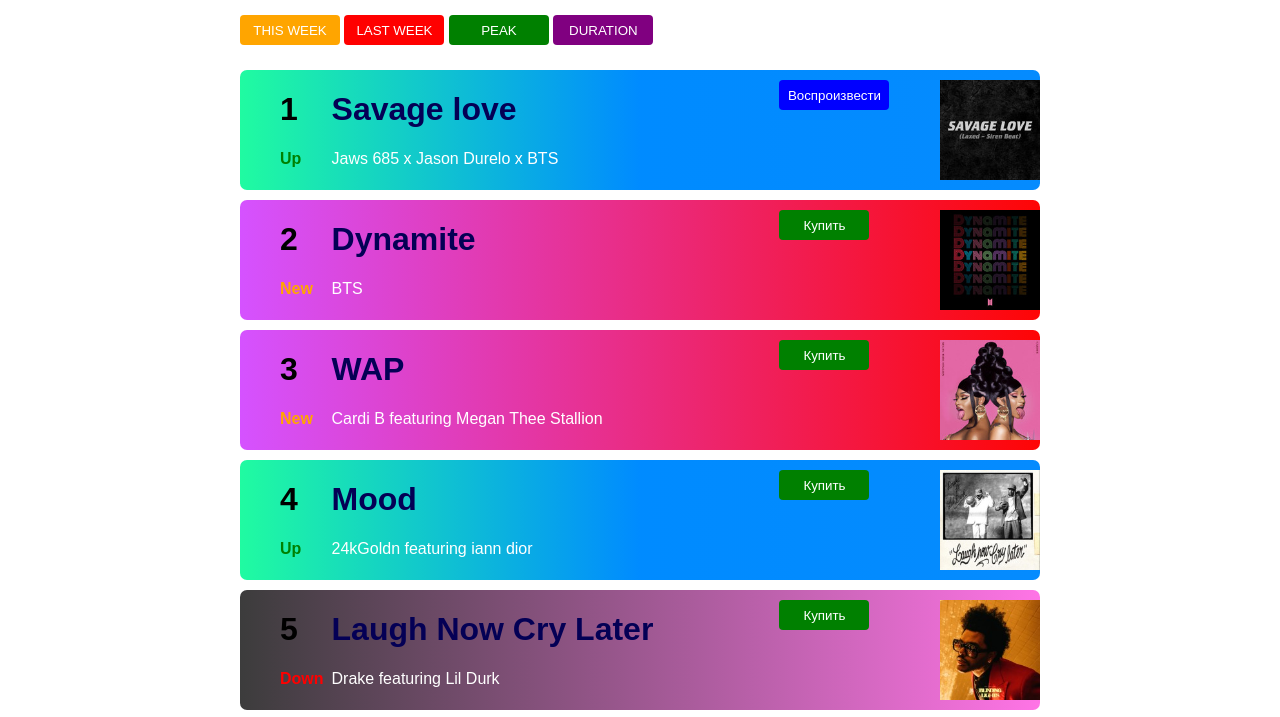
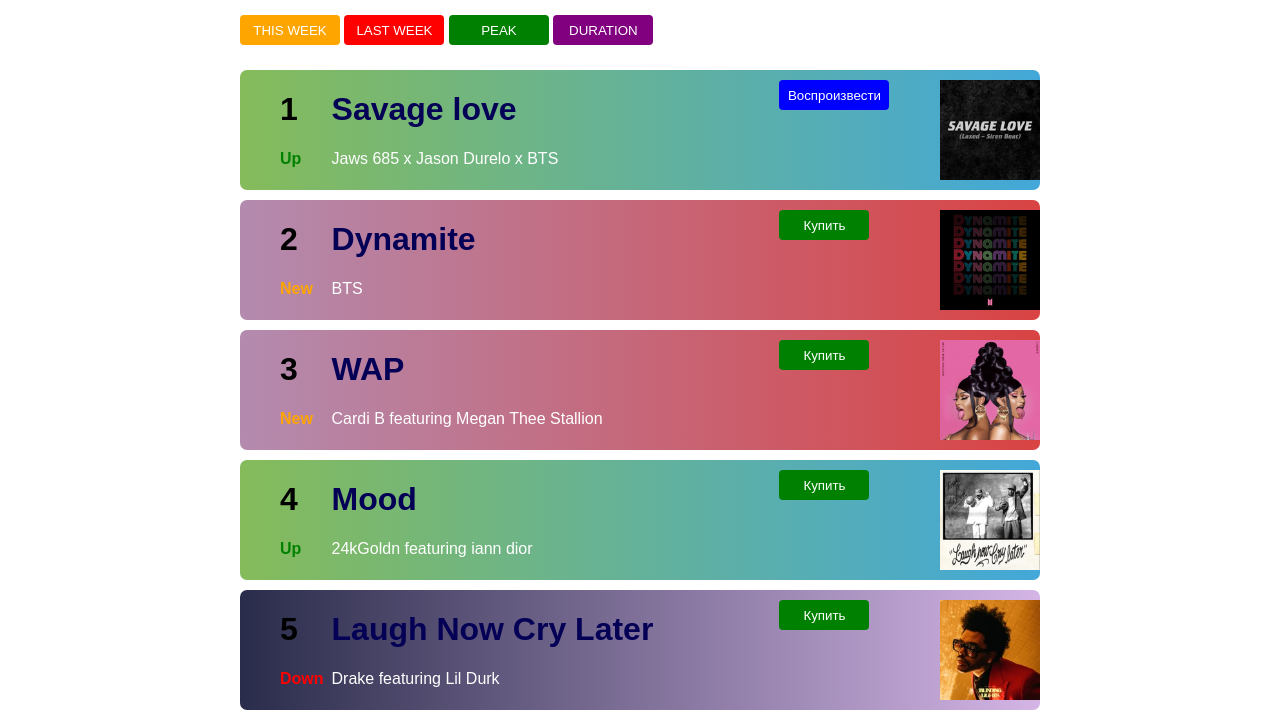
Before and after one commit to rustam927/billboard, a plain HTML site: page index.html in a window 1280 px wide. Shown: the part 71-788 px from the top of the page. Drawn offline with Linux system fonts and the light colour scheme.

Commit message:
Add files via upload

```diff
--- a/index.html
+++ b/index.html
@@ -37,7 +37,7 @@
 		margin-top: 10px;
 		border-radius: 7px;
 		display: flex;
-		background: linear-gradient(90deg, rgba(32,251,161,1) 0%, rgba(0,139,255,1) 50%, rgba(5,139,254,1) 100%);
+		background: linear-gradient(90deg, rgba(133,187,90,1) 0%, rgba(67,168,217,1) 100%);
 	}
 	.charts-new {
 		height: 120px;
@@ -46,7 +46,7 @@
 		margin-top: 10px;
 		border-radius: 7px;
 		display: flex;
-		background: linear-gradient(90deg, rgba(213,82,255,1) 0%, rgba(254,5,5,1) 100%);
+		background: linear-gradient(90deg, rgba(179,139,175,1) 0%, rgba(217,67,67,1) 100%);
 
 	}
 	.charts-down {
@@ -56,7 +56,7 @@
 		margin-top: 10px;
 		border-radius: 7px;
 		display: flex;
-		background: linear-gradient(90deg, rgba(60,60,60,1) 0%, rgba(255,116,230,1) 100%);
+		background: linear-gradient(90deg, rgba(42,44,75,1) 0%, rgba(212,181,230,1) 100%);
 	}
 	.charts-rank {
 		height: 120px;
```
